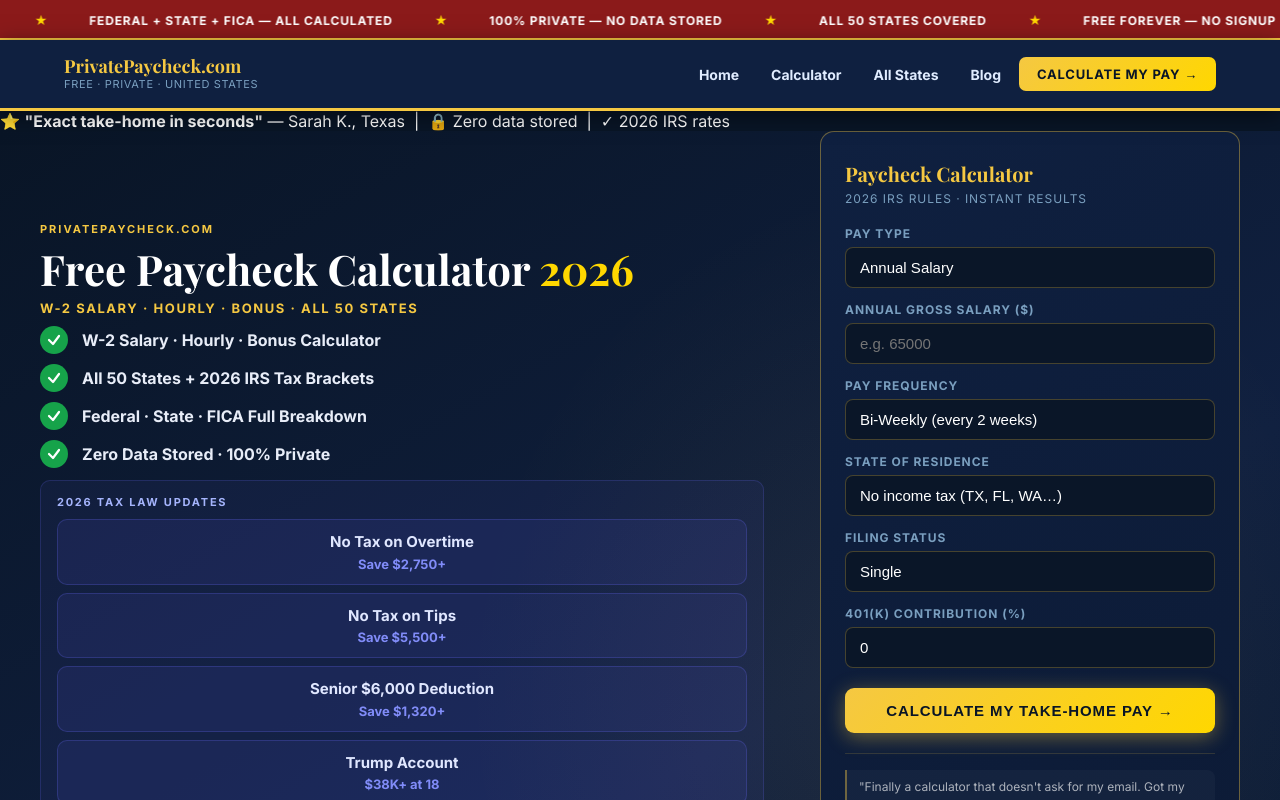
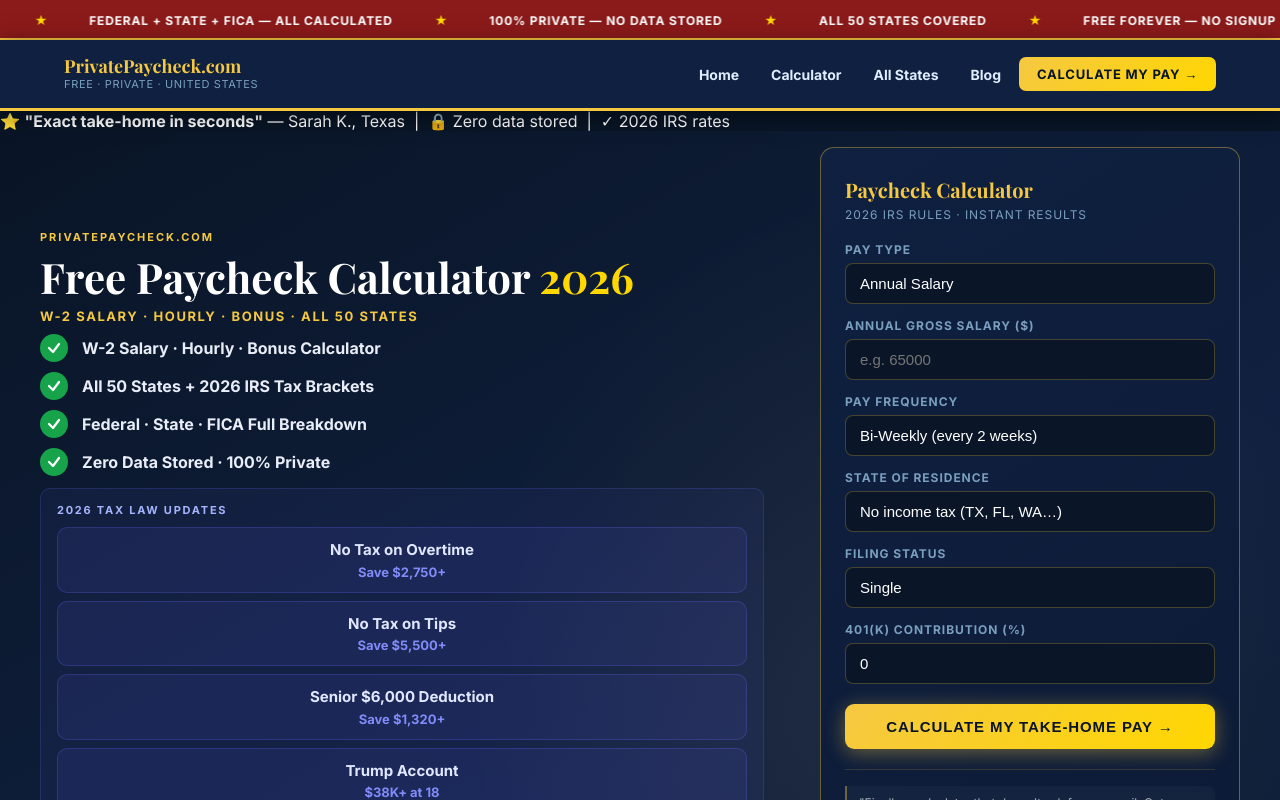
Before and after one commit to devqrcraft-ui/privatepaycheck, a Next.js app: page / in a window 1280 px wide. Shown: the top 800 px of the page. Built offline with nearby package versions, Linux system fonts and the light colour scheme.

Commit message:
fix: calc paddingTop:16 to align with hero-copy

```diff
--- a/src/app/home-client.tsx
+++ b/src/app/home-client.tsx
@@ -187,7 +187,7 @@ export default function HomeClient() {
           </div>
         </div>
           {/* ── CALCULATOR COLUMN ── */}
-          <div id="calculator" style={{display:'flex',flexDirection:'column',gap:12}}>
+          <div id="calculator" style={{display:'flex',flexDirection:'column',gap:12,paddingTop:16}}>
             <Calculator />
             {/* HOW WE CALCULATE — under calculator */}
             <div className="how-we-calculate-block" style={{ padding: '0' }}>
```
